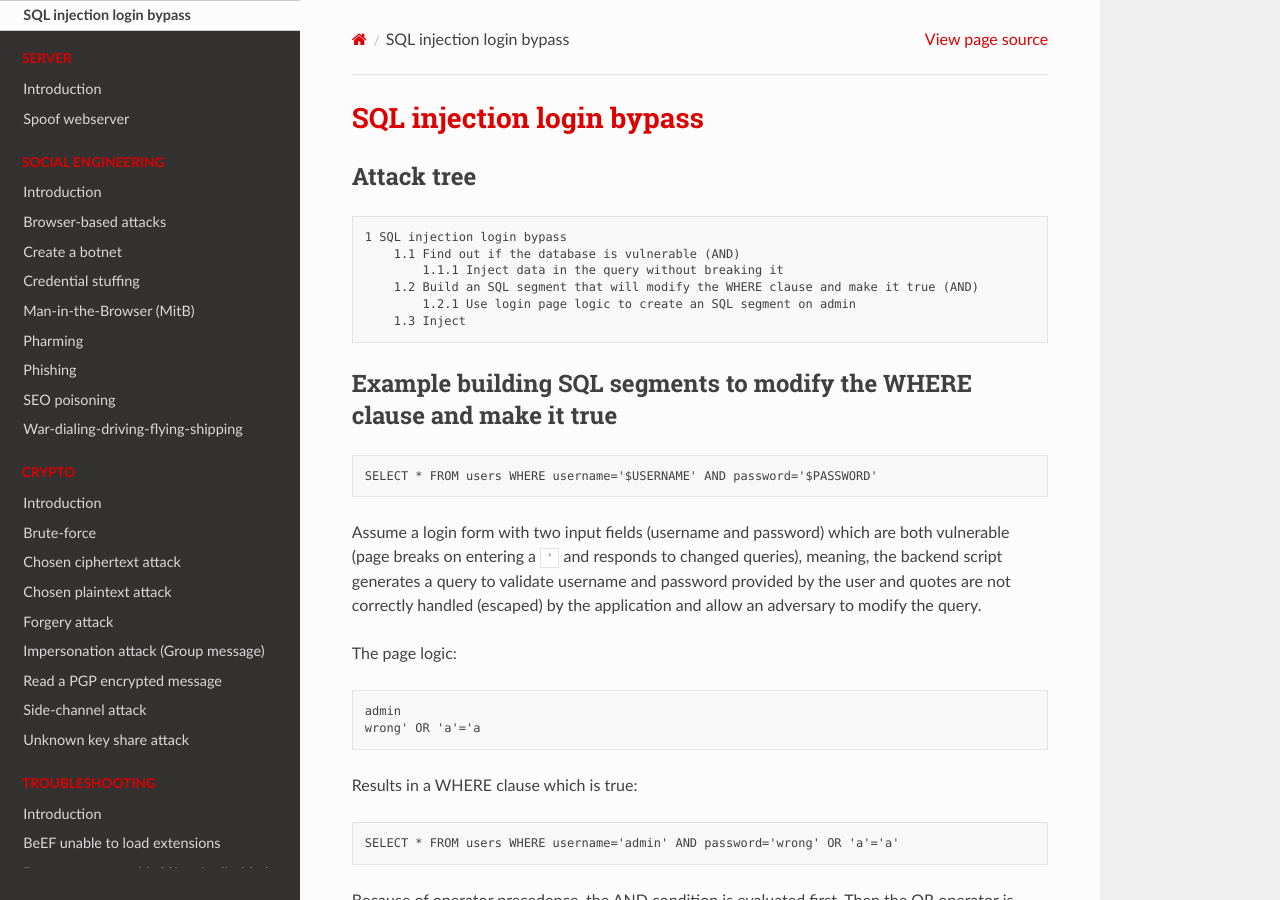
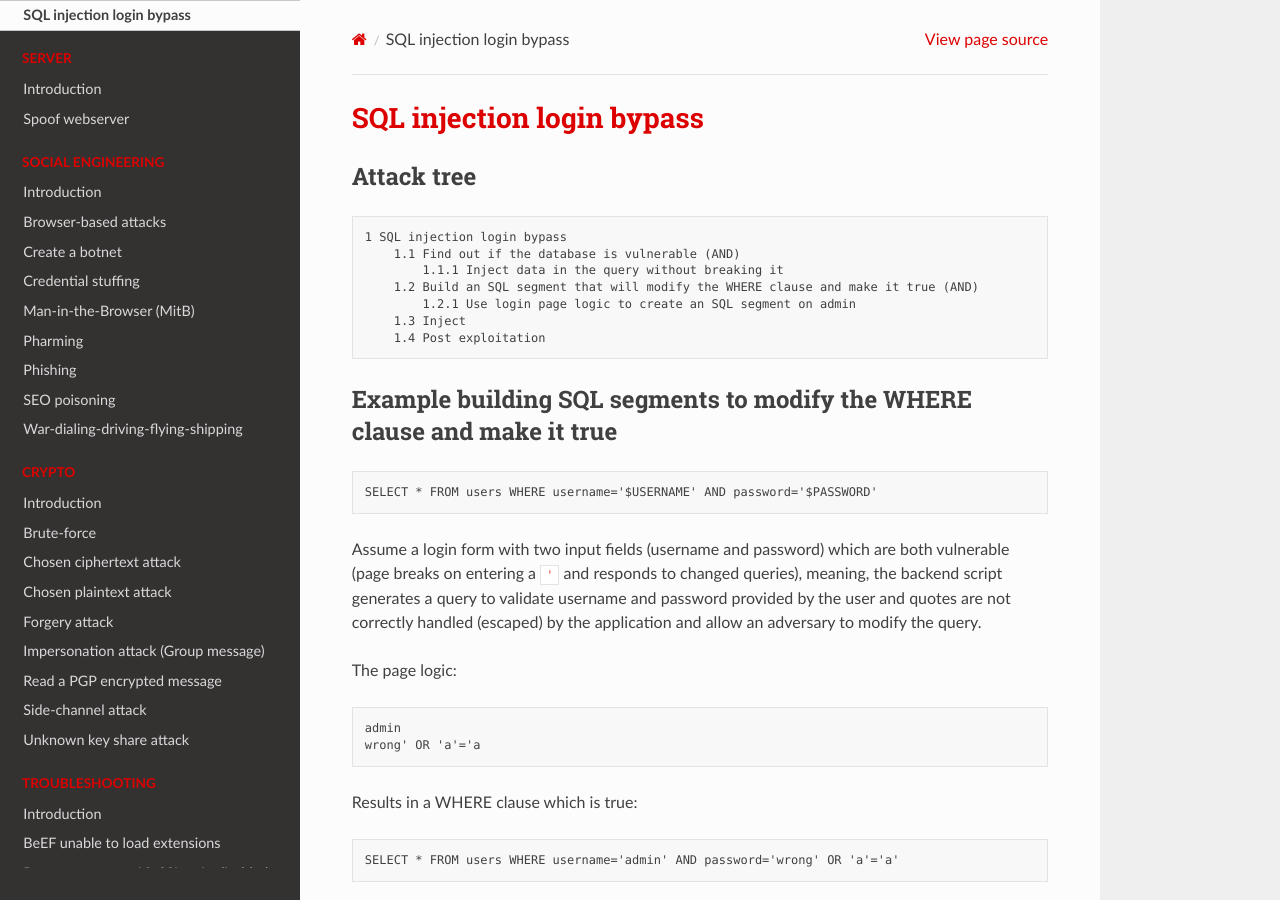
Before and after one commit to tymyrddin/red-basic, a Sphinx documentation site: the page built from source/docs/databases/SQLi-login.md, in a window 1280 px wide and 900 px high. Built offline with Sphinx 7.4.7 and the Read the Docs theme 2.0.0, drawn with Linux system fonts in a browser that asks for light colours.

Commit message:
Databases

````diff
--- a/source/docs/databases/SQLi-login.md
+++ b/source/docs/databases/SQLi-login.md
@@ -9,6 +9,7 @@
     1.2 Build an SQL segment that will modify the WHERE clause and make it true (AND)
         1.2.1 Use login page logic to create an SQL segment on admin
     1.3 Inject
+    1.4 Post exploitation
 ```
 
 ## Example building SQL segments to modify the WHERE clause and make it true
````
